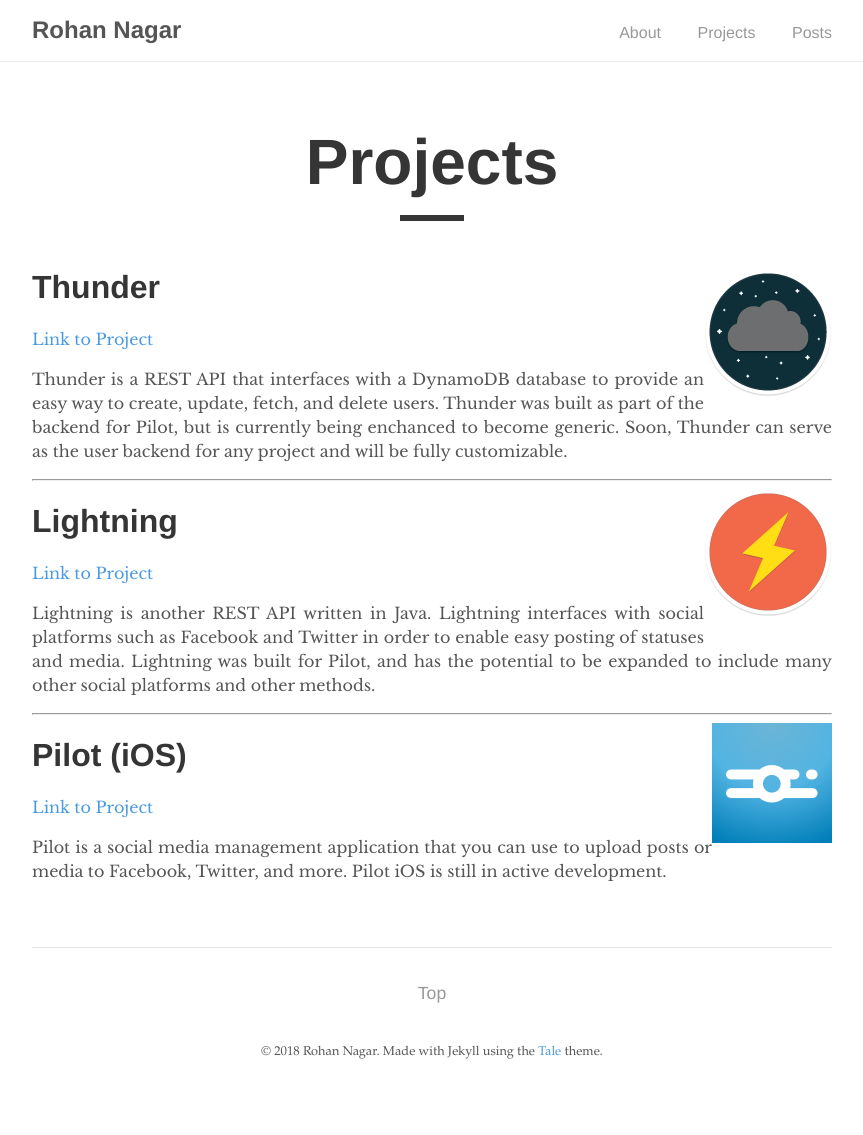
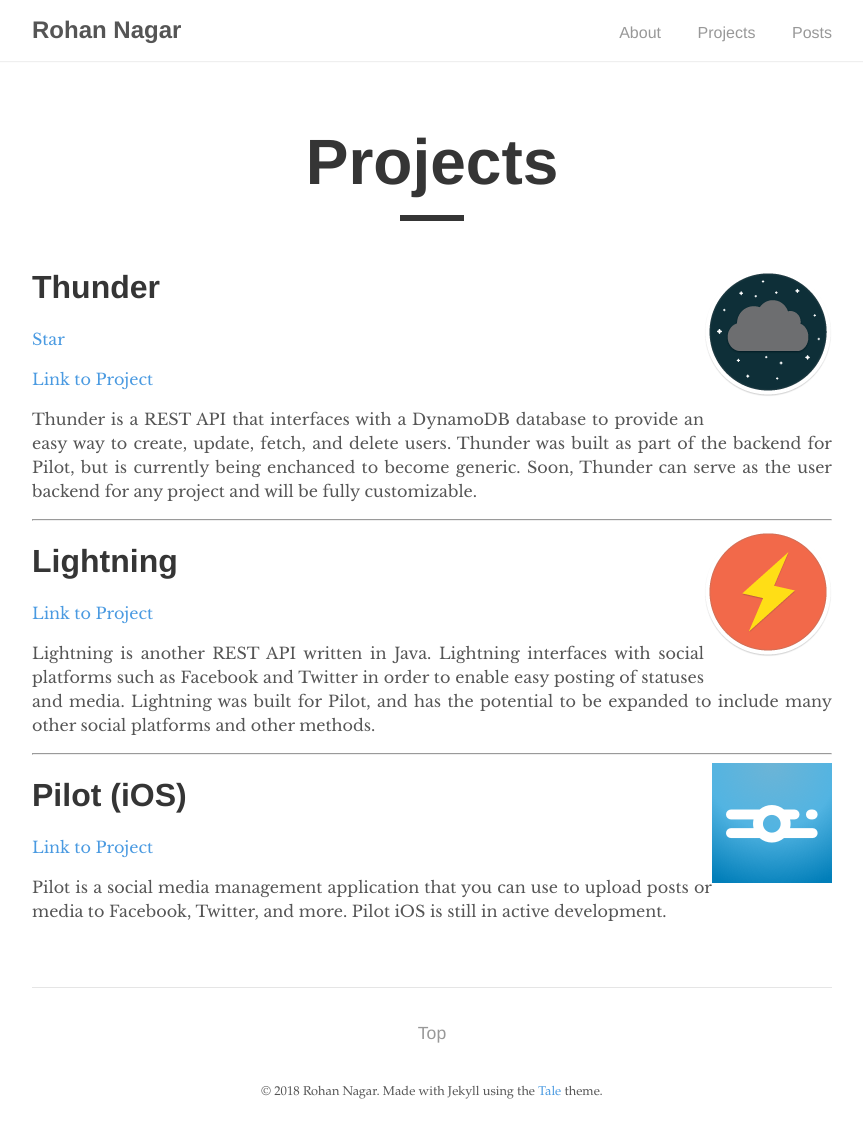
Before and after one commit to RohanNagar/RohanNagar.github.io, a Jekyll site: the page built from pages/projects.md, in a window 1280 px wide. Shown: the whole page, without its empty margins (208-1071 px from the left). Built offline with Jekyll 4.4.1, drawn with Linux system fonts in a browser that asks for light colours; before the commit the page ends 1095 px from its top, so only the background shows below that.

Commit message:
Add Star option for Thunder

```diff
--- a/_includes/head.html
+++ b/_includes/head.html
@@ -13,4 +13,7 @@
   <!-- CSS -->
   <link rel="stylesheet" href="{{ site.baseurl }}/styles.css">
   <link rel="stylesheet" href="https://fonts.googleapis.com/css?family=Libre+Baskerville:400,400i,700">
+
+  <!-- JS -->
+  <script async defer src="https://buttons.github.io/buttons.js"></script>
 </head>
--- a/pages/projects.md
+++ b/pages/projects.md
@@ -8,6 +8,7 @@
 <img align="right" src="/assets/img/projects/thunder.png">
 
 # Thunder
+<a class="github-button" href="https://github.com/RohanNagar/thunder" data-icon="octicon-star" data-size="large" data-show-count="true" aria-label="Star RohanNagar/thunder on GitHub">Star</a>
 
 [Link to Project](https://www.github.com/RohanNagar/thunder)
 
```
